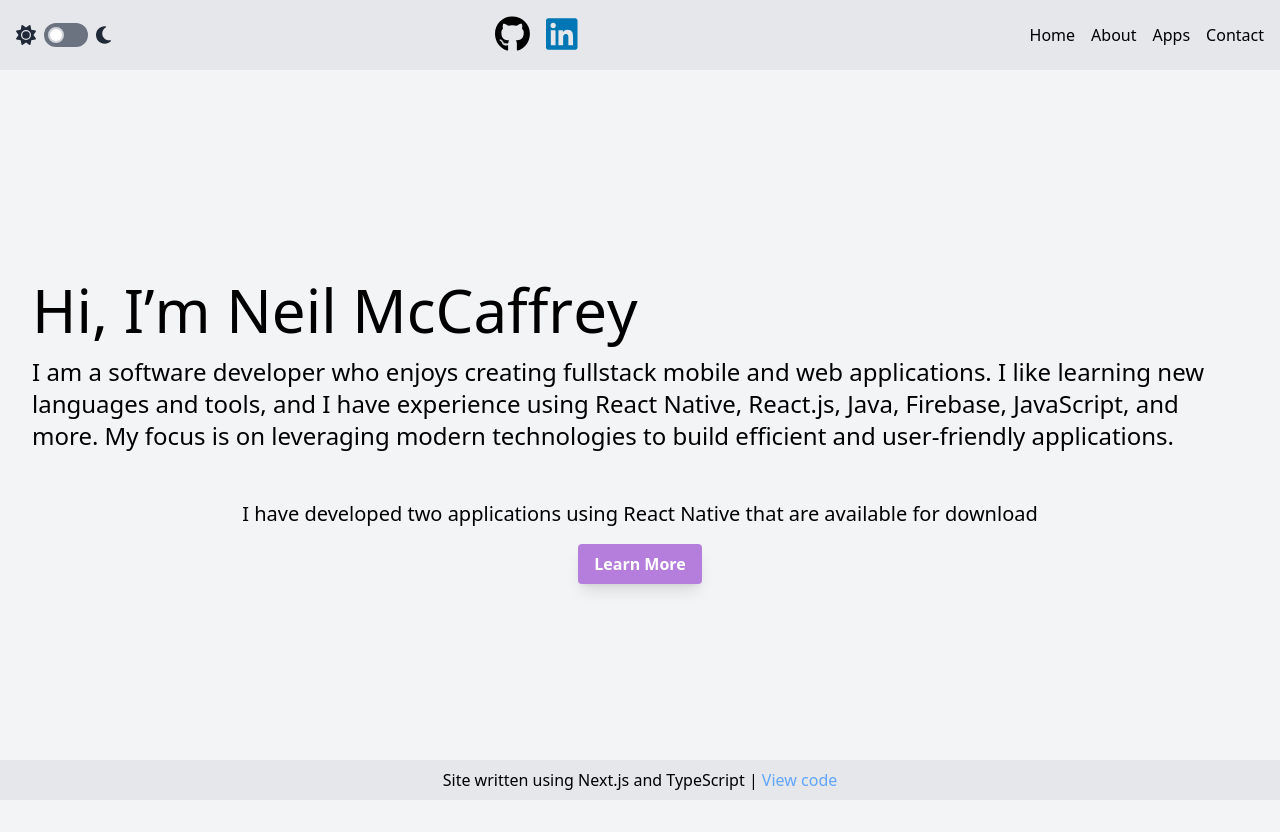
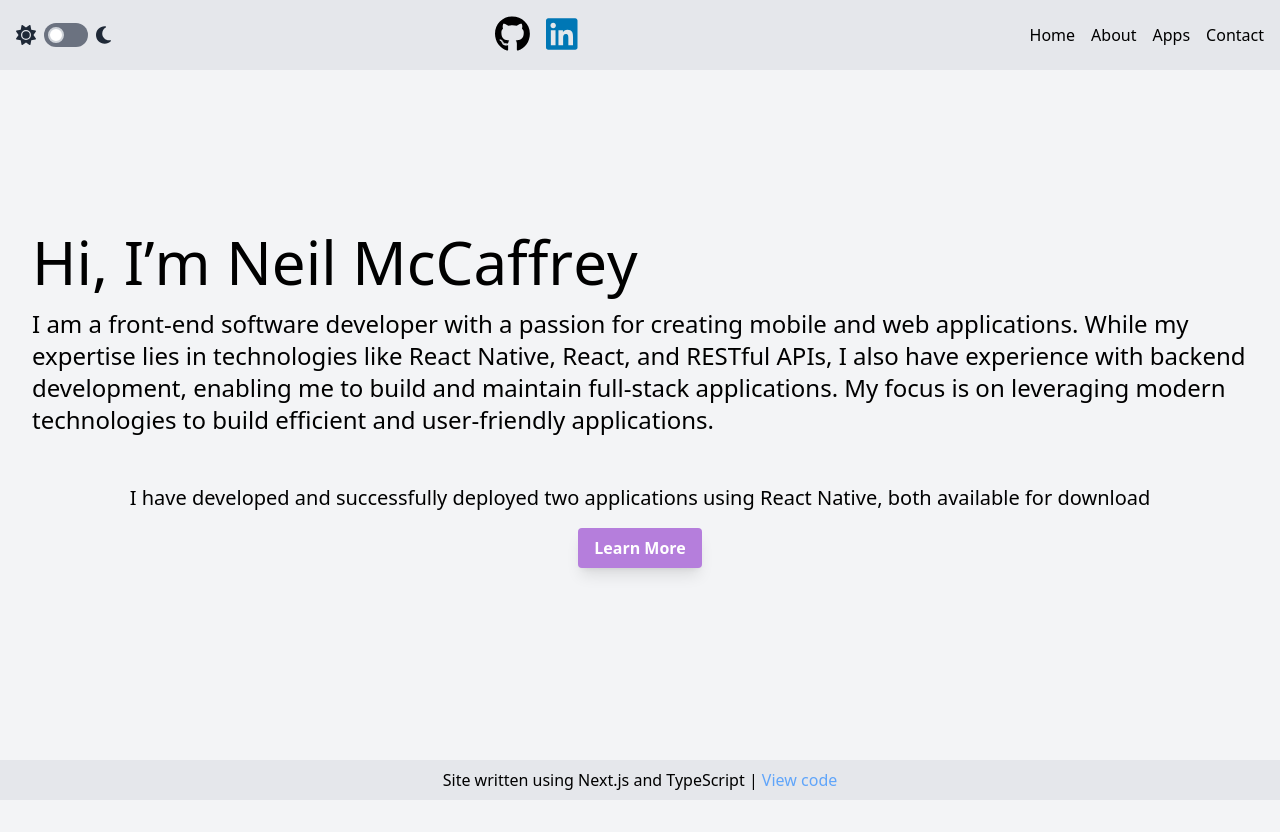
Before and after one commit to neilmccaffrey/Personal-site, a Next.js app: page / in a window 1280 px wide. Built offline with nearby package versions, Linux system fonts and the light colour scheme.

Commit message:
edited self description

```diff
--- a/app/page.tsx
+++ b/app/page.tsx
@@ -5,7 +5,7 @@ export default function Page() {
   const text = 'Hi, I’m Neil McCaffrey';
 
   return (
-    <section className="container mx-auto p-4 dark:text-white min-h-screen flex flex-col justify-center pt-16">
+    <section className="container mx-auto p-4 dark:text-white min-h-screen flex flex-col justify-center pt-20 md:pt-0">
       <h1 className="text-3xl md:text-6xl">
         {text.split('').map((char, index) => (
           <span
@@ -17,17 +17,18 @@ export default function Page() {
           </span>
         ))}
       </h1>
-      <p className="mt-4 text-2xl  dark:text-white">
-        I am a software developer who enjoys creating fullstack mobile and web
-        applications. I like learning new languages and tools, and I have
-        experience using React Native, React.js, Java, Firebase, JavaScript, and
-        more. My focus is on leveraging modern technologies to build efficient
-        and user-friendly applications.
+      <p className="mt-4 text-xl md:text-2xl dark:text-white">
+        I am a front-end software developer with a passion for creating mobile
+        and web applications. While my expertise lies in technologies like React
+        Native, React, and RESTful APIs, I also have experience with backend
+        development, enabling me to build and maintain full-stack applications.
+        My focus is on leveraging modern technologies to build efficient and
+        user-friendly applications.
       </p>
       <section className="container mx-auto p-4 flex flex-col items-center">
         <p className="mt-8 text-xl  dark:text-white">
-          I have developed two applications using React Native that are
-          available for download
+          I have developed and successfully deployed two applications using
+          React Native, both available for download
         </p>
         <Link href="/apps">
           <button
```
